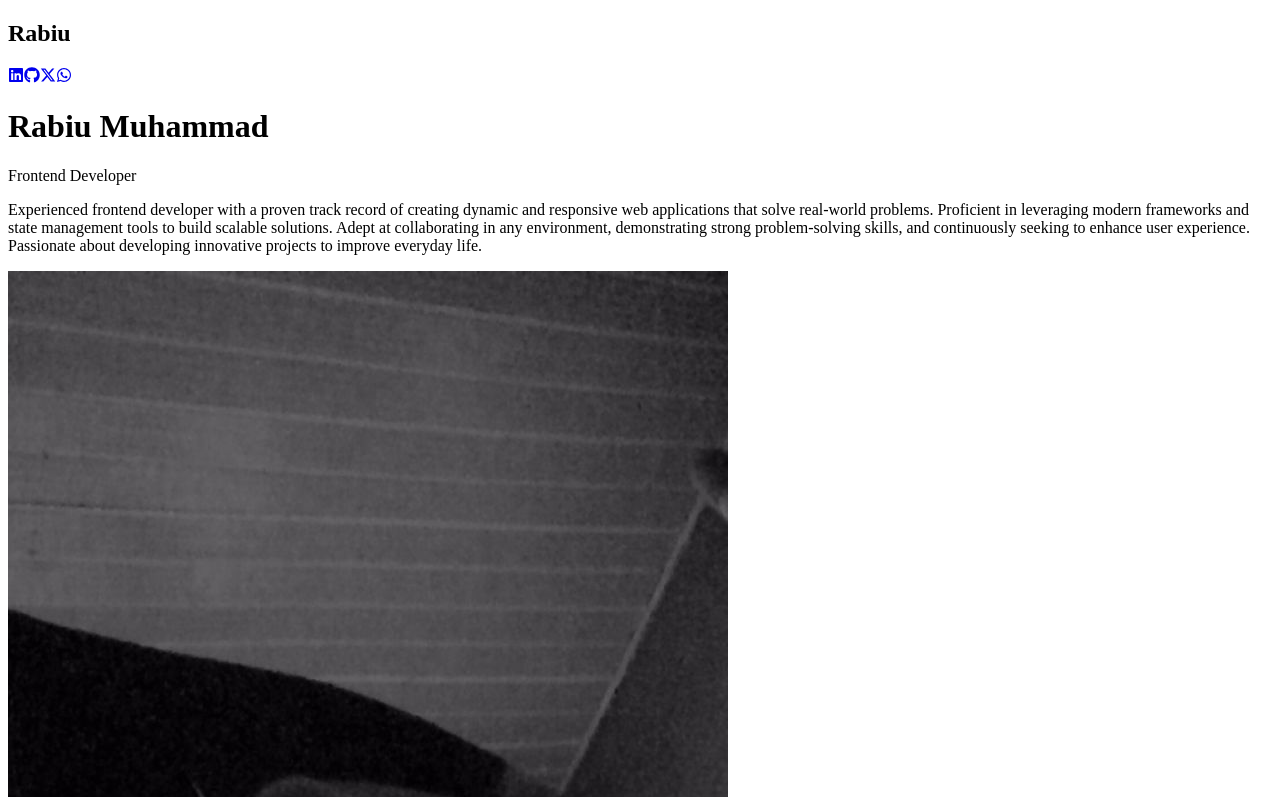
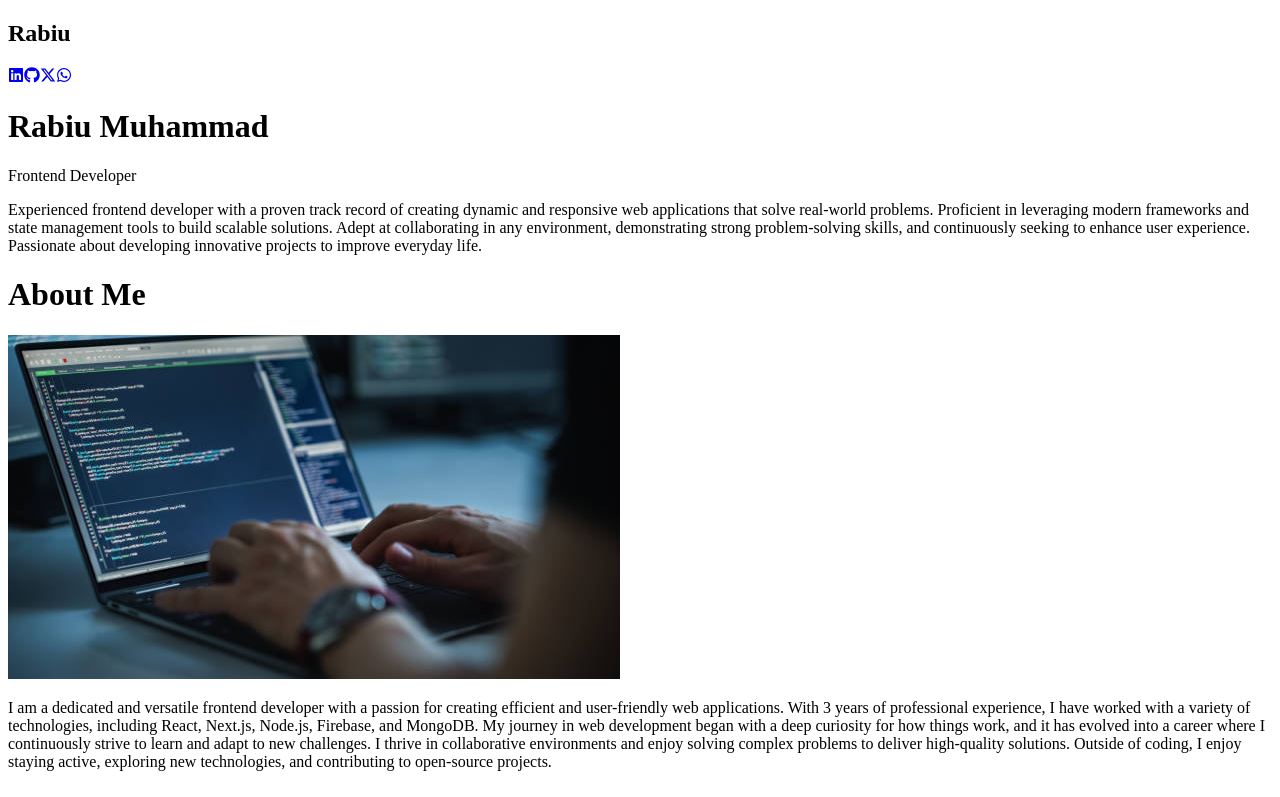
Before and after one commit to DarkVayder/portfolio, a React (Create React App) app: page / in a window 1280 px wide. Shown: the top 797 px of the page. Built offline with nearby package versions, Linux system fonts and the light colour scheme; a web font is replaced by a local one.

Commit message:
feat: Removed img

```diff
--- a/src/components/Hero.jsx
+++ b/src/components/Hero.jsx
@@ -1,6 +1,6 @@
 import React from 'react';
 import { HERO_CONTENT } from "../constants";
-import profileImage from "../assets/ProfileImage.jpg";
+// import profileImage from "../assets/ProfileImage.jpg";
 import { motion } from "framer-motion";
 
 const container = (delay) => ({
@@ -40,7 +40,7 @@ const Hero = () => {
         </div>
       </div>
 
-      <div className="w-full lg:w-1/2 lg:p-8 flex justify-center lg:justify-end mt-8 lg:mt-0">
+      {/* <div className="w-full lg:w-1/2 lg:p-8 flex justify-center lg:justify-end mt-8 lg:mt-0">
         <motion.img
         initial={{x: 100, opacity: 0}}
         animate={{x: 0, opacity: 1}}
@@ -48,7 +48,7 @@ const Hero = () => {
         src={profileImage}
         alt="Profile"
         className="rounded-lg shadow-lg max-w-full h-auto" />
-      </div>
+      </div> */}
     </div>
   );
 }
```
